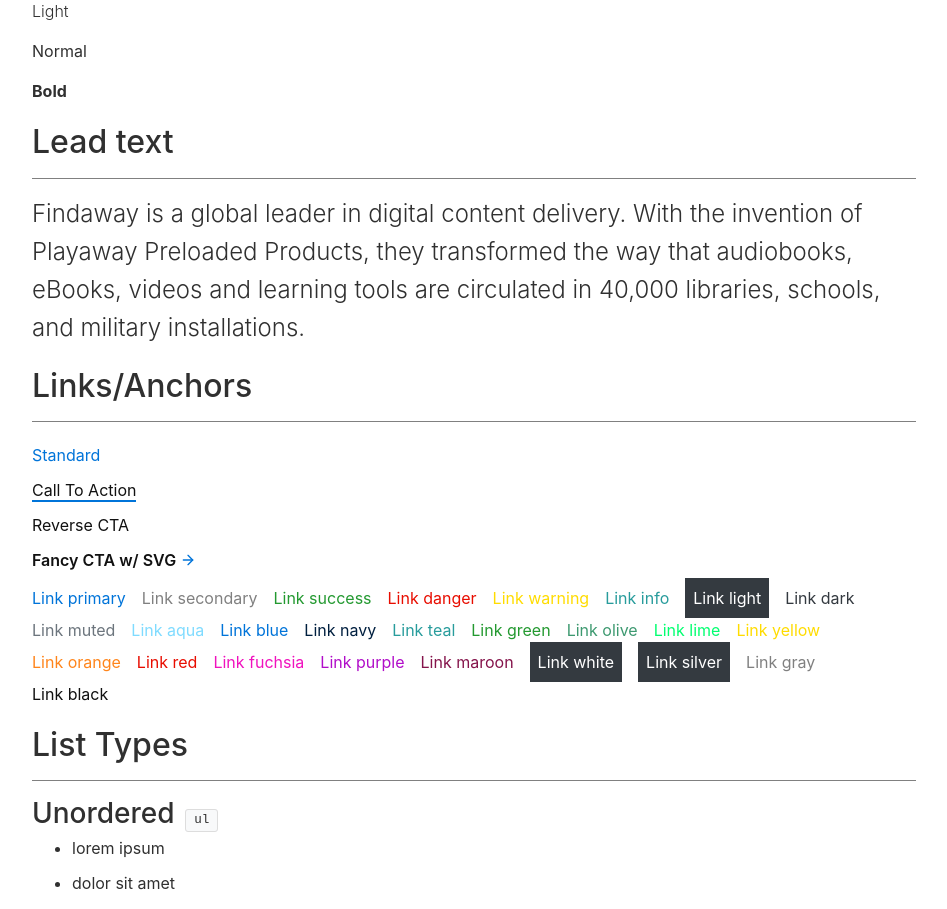
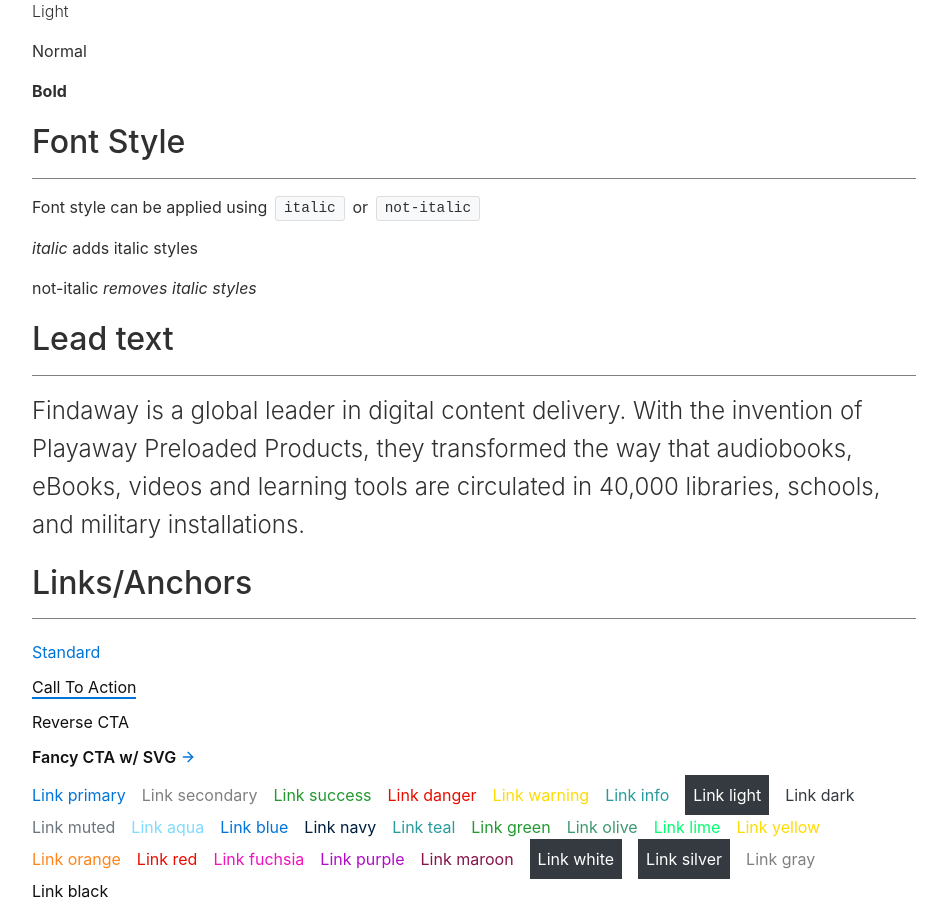
Before and after one commit to FindawayWorld/Solon, a React (Create React App) app: page /content in a window 1280 px wide. Shown: the part 2760-3669 px from the top of the page, without its empty margins (316-1263 px from the left). Built offline with nearby package versions, Linux system fonts and the light colour scheme.

Commit message:
Add font style docs

```diff
--- a/src/pages/Content.jsx
+++ b/src/pages/Content.jsx
@@ -172,6 +172,22 @@ sans-serif,
                 <p className="fw-light">Light</p>
                 <p className="fw-normal">Normal</p>
                 <p className="fw-bold">Bold</p>
+            </section>
+
+            <section id="font-style" className="mb-5">
+                <h2>Font Style</h2>
+                <hr />
+
+                <p>
+                    Font style can be applied using <code>italic</code> or <code>not-italic</code>
+                </p>
+
+                <p>
+                    <span className="italic">italic</span> adds italic styles
+                </p>
+                <p className="italic">
+                    <span className="not-italic">not-italic</span> removes italic styles
+                </p>
             </section>
 
             <section id="lead-text" className="mb-5">
```
